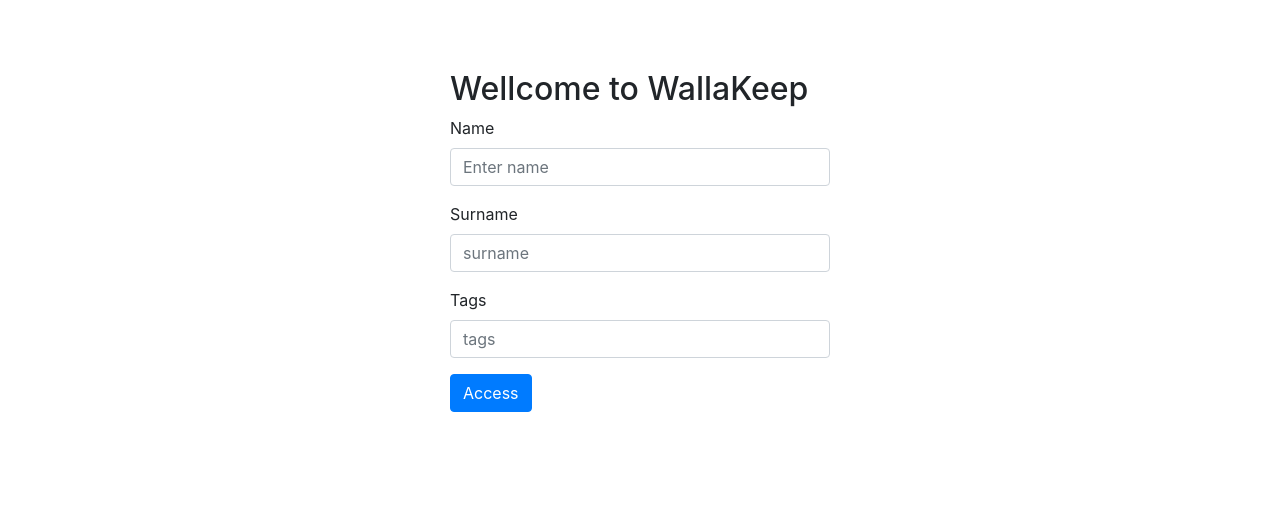
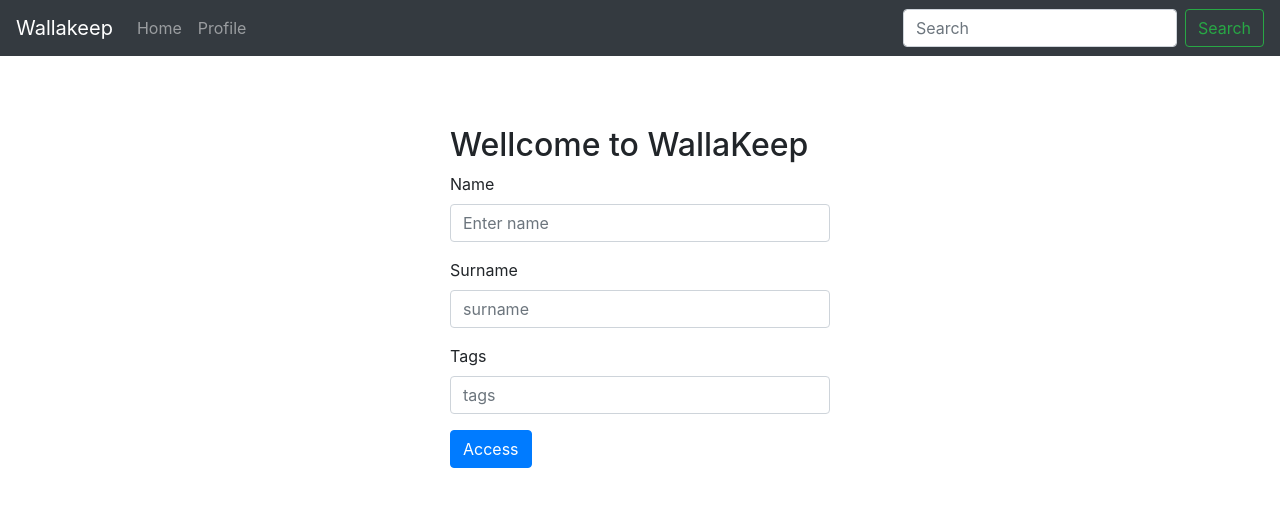
Before and after one commit to nexus-code/practica-fundamentos-react, a React (Create React App) app: page /profile in a window 1280 px wide. Shown: the top 506 px of the page. Built offline with nearby package versions, Linux system fonts and the light colour scheme.

Commit message:
Start AppNvabar

```diff
--- a/src/components/Ad/Ad.jsx
+++ b/src/components/Ad/Ad.jsx
@@ -1,6 +1,7 @@
 import React from "react";
 import { withRouter } from "react-router-dom";
 
+// https://getbootstrap.com/docs/4.0/components/card/
 class Ad extends React.Component {
 
     goToDetail = () => {
@@ -13,25 +14,28 @@ class Ad extends React.Component {
         const { ad } = this.props;
 
         return (
+
                 <div
                     style={{
                         cursor: 'pointer'
                     }}
                     key={ ad.id }
-                className='col-4'
+                    className='card'
                     onClick={ this.goToDetail }
                 >
-                <img src={ ad.photo } alt={ ad.name } />
-                <h5
+                    <div className='card-header'>{ad.type}</div>
+                    <img className='card-img-top text-center'  src={ ad.photo } alt={ ad.name } />
+                    <div className='card-body'>
+                        <h5 className='card-title'
                             style={{
                                 color: ad.type = 'sell' ? 'green' : 'blue'
                             }}
                         >
                             { ad.name }
                         </h5>
-                <p>{ ad.description }</p>
-                <p>{ ad.price } €</p>
-                <p>{ ad.id } €</p>
+                        <p className='card-text'>{ ad.description }</p>
+                        <p className='card-text'>{ ad.price } €</p>
+                    </div>
                 </div>
         );
     }
--- a/src/components/AdDetail/AdDetail.jsx
+++ b/src/components/AdDetail/AdDetail.jsx
@@ -1,9 +1,10 @@
-import React, { Component } from "react";
-import { withRouter } from "react-router-dom";
-
+import React           from "react";
+import { withRouter }  from "react-router-dom";
+import Spinner         from 'react-bootstrap/Spinner'
+import AppNavbar       from '../AppNavbar/AppNavbar';
 import { getAdDetail } from '../../services/AdService';
 
-class AdDetail extends Component {
+class AdDetail extends React.Component {
     constructor(props) {
         super(props);
 
@@ -28,6 +29,8 @@ class AdDetail extends Component {
         const { ad } = this.state;
 
         return (
+            <>
+                <AppNavbar />
                 <div className="container">
                     {
                         ad
@@ -43,9 +46,12 @@ class AdDetail extends Component {
                     {
                         !ad
                         &&
-                    <h1>Loading...</h1>
+                        <Spinner animation="border" role="status">
+                            <span className="sr-only">Loading...</span>
+                        </Spinner>
                     }
                 </div>
+            </>
         );
     }
 }
--- a/src/components/AdList/AdList.jsx
+++ b/src/components/AdList/AdList.jsx
@@ -5,11 +5,11 @@ export default class AdList extends React.Component {
 
     buildMovieList = (ads) => {
         return (
-            <div className="row">
+            <>
                 {
                     ads.map(ad => <Ad ad={ ad } key={ ad.id } />)
                 }
-            </div>
+            </>
         )
     };
 
@@ -17,7 +17,8 @@ export default class AdList extends React.Component {
         const { ads } = this.props;
 
         return (
-            <div className="mt-3">
+            <div className='container mt-5 mb-5'>
+                <div className='card-columns'>
                     {
                         ads
                         &&
@@ -29,11 +30,12 @@ export default class AdList extends React.Component {
                     {
                         !ads
                         &&
-                    <div className="text-center mt-5">
+                        <div className='text-center mt-5'>
                             <h2>No advertisements found</h2>
                         </div>
                     }
                 </div>
+            </div>
         );
     }
 }
--- /dev/null
+++ b/src/components/AppNavbar/AppNavbar.jsx
@@ -0,0 +1,34 @@
+import React from 'react';
+import { withRouter } from 'react-router-dom'
+import { Navbar, Button, Form, FormControl, Nav } from 'react-bootstrap';
+
+// + https://react-bootstrap.github.io/components/navbar/
+// - https://medium.com/@leonardellifernando/reactjs-navbar-con-bootstrap-y-react-router-85f8ba82edc1
+
+class AppNavbar extends React.Component {
+
+    getNavLinkClass = (path) => {
+        return this.props.location.pathname === path ? 'active' : '';
+    }
+
+    render() {
+        return (
+            <Navbar bg="dark" variant="dark" expand="lg">
+                <Navbar.Brand href="#home">Wallakeep</Navbar.Brand>
+                <Navbar.Toggle aria-controls="basic-navbar-nav" />
+                <Navbar.Collapse id="basic-navbar-nav">
+                    <Nav className="mr-auto">
+                        <Nav.Link href="/">Home</Nav.Link>
+                        <Nav.Link href="/profile">Profile</Nav.Link>
+                    </Nav>
+                    <Form inline>
+                        <FormControl type="text" placeholder="Search" className="mr-sm-2" />
+                        <Button variant="outline-success">Search</Button>
+                    </Form>
+                </Navbar.Collapse>
+            </Navbar>
+        )
+    }
+};
+
+export default withRouter(AppNavbar);
--- a/src/components/Home/Home.jsx
+++ b/src/components/Home/Home.jsx
@@ -1,8 +1,10 @@
-import React from "react";
-//import { UserContext } from '../../context/UserContext'
+import React     from "react";
+import AppNavbar from '../AppNavbar/AppNavbar';
+
+// import { UserContext } from '../../context/UserContext'
 // import { setUserLS } from '../../utils/localStorage';
-import * as API from '../../services/AdService';
-import AdList from '../AdList/AdList';
+import * as API      from '../../services/AdService';
+import AdList        from '../AdList/AdList';
 
 export default class Home extends React.Component {
     constructor(props) {
@@ -38,7 +40,7 @@ export default class Home extends React.Component {
 
         return (
             <>
-                <input className="form-control" type="text" onKeyUp={ this.search } />
+                <AppNavbar />
 
                 {
                     ads
@@ -47,7 +49,6 @@ export default class Home extends React.Component {
                     &&
                     <AdList ads={ ads } />
                 }
-
             </>
         );
     }
--- a/src/components/Register/Profile.jsx
+++ b/src/components/Register/Profile.jsx
@@ -2,6 +2,8 @@ import React from "react";
 import { Form, Button } from 'react-bootstrap';
 import { setUserLS }    from '../../utils/localStorage';
 import { UserContext }  from '../../context/UserContext'
+import AppNavbar        from '../AppNavbar/AppNavbar';
+
 
 export default class Profile extends React.Component {
 
@@ -70,6 +72,8 @@ export default class Profile extends React.Component {
         const {name, surname, tags} = this.context.user;
 
         return (
+            <>
+                <AppNavbar />
 
                 <div style={{ padding: "20px", maxWidth: "420px", margin: "50px auto" }}>
                     <h2>Wellcome to WallaKeep</h2>
@@ -92,6 +96,7 @@ export default class Profile extends React.Component {
                         </Button>
                     </Form>
                 </div>
+            </>
         );
     }
 }
--- a/src/utils/localStorage.jsx
+++ b/src/utils/localStorage.jsx
@@ -13,12 +13,10 @@ export const setUserLS = user => {
 };
 
 export const getUserLS = () => {
-//export const restoreUser = () => {
 	const user = localStorage.getItem('data');
   return JSON.parse(user)
 };
 
-// export const deleteStorage = () => {
 export const clearLocalStorage = () => {
   localStorage.clear();
 }
```
Also changed, not shown: src/App.js (+5 -5 lines). Lines whose indentation alone changed are shown as unchanged.
